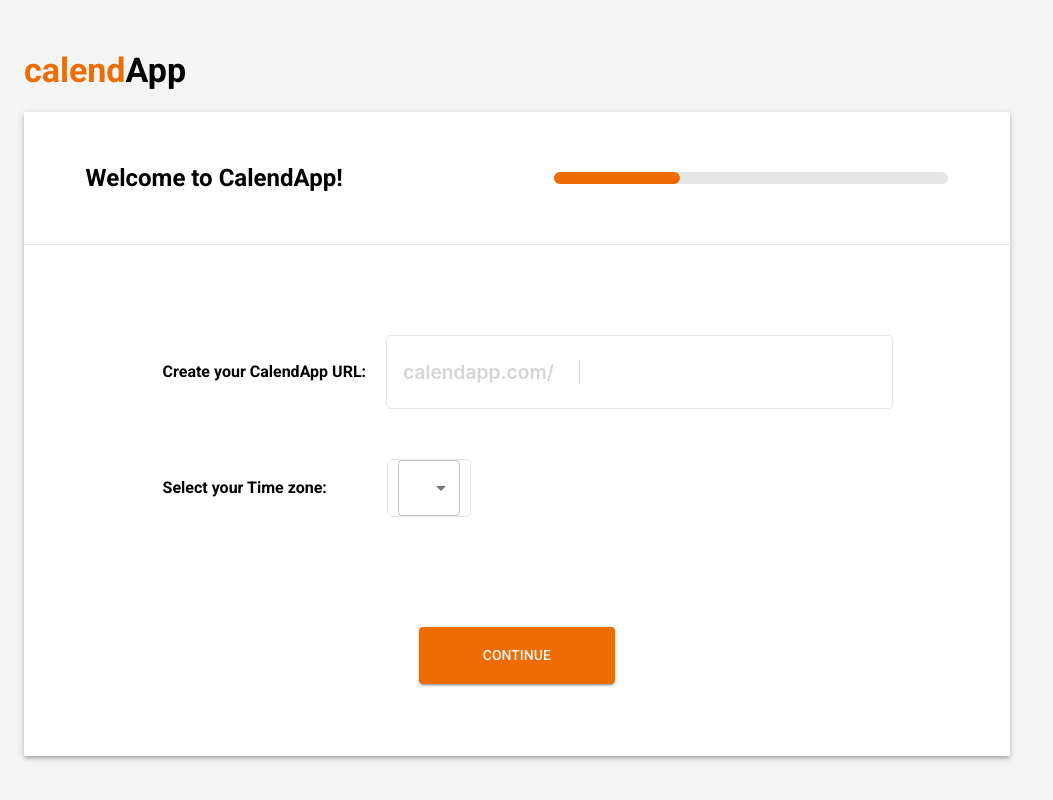
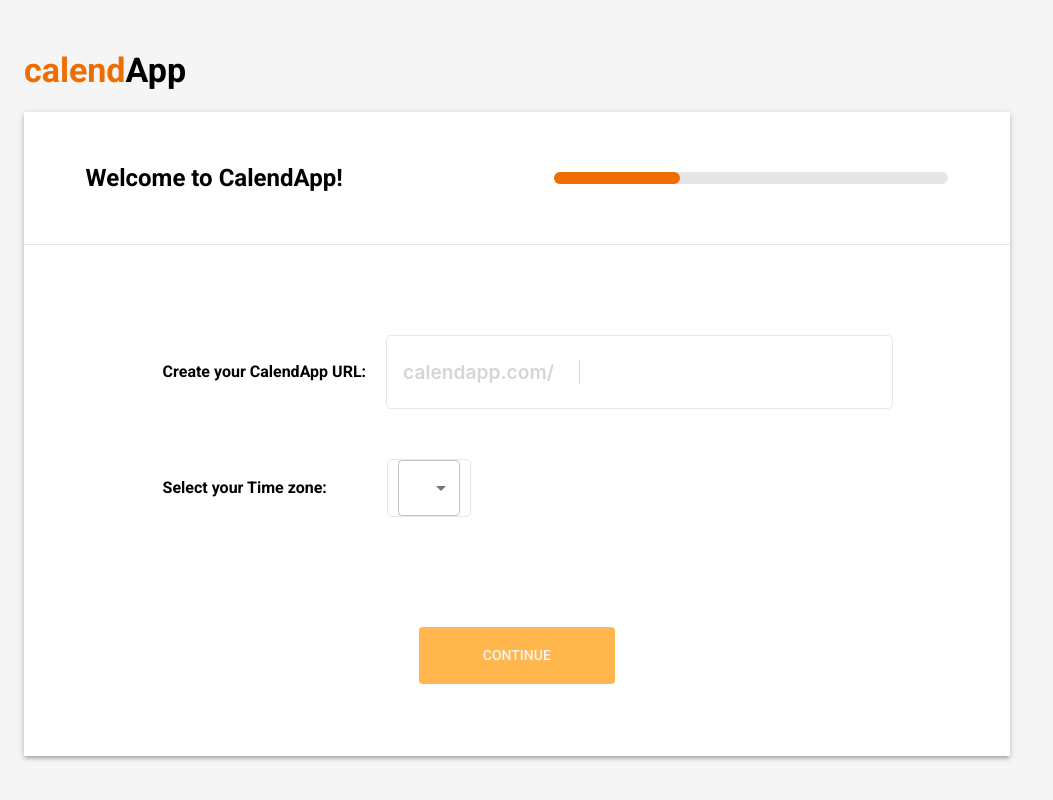
Before and after one commit to hatchways/team-matcha, a React (Create React App) app in the folder client/: page /profileSetup/1 in a window 1280 px wide. Shown: the whole page, without its empty margins (0-1053 px from the left). Built offline with nearby package versions, Linux system fonts and the light colour scheme.

Commit message:
disable-btn feature

```diff
--- a/client/src/pages/ProfileSetupPage/ProfileSetupPage.js
+++ b/client/src/pages/ProfileSetupPage/ProfileSetupPage.js
@@ -31,7 +31,7 @@ class ProfileSetupPage extends Component {
                 {username: "john-doe"},
                 {username: "jane-doe"},
                 {username: "johnny-doe"},
-                {username: "janey-doe"},
+                {username: "janey-doe"}
             ],
             timezonesArr: momentTZ.tz.names()
         }
@@ -45,7 +45,7 @@ class ProfileSetupPage extends Component {
         }
         this.setState((prevState) => {
             return { step: prevState.step + 1 }
-        }, () => console.log(this.state));
+        });
     };
 
     // method: gets the users text-input & dropwDown selection values
@@ -141,6 +141,7 @@ class ProfileSetupPage extends Component {
                     exists={exists}
                     step={step}
                     timezone={timezone}
+                    timezonesArr={this.state.timezonesArr}
                     username={username}
                     handleNextStep={this.handleNextStep}
                     handleUserInput={this.handleUserInput}
--- a/client/src/pages/ProfileSetupPage/ProfileSteps/ProfileStep1/ProfileStep1.js
+++ b/client/src/pages/ProfileSetupPage/ProfileSteps/ProfileStep1/ProfileStep1.js
@@ -24,7 +24,6 @@ const ProfileStep1 = ({ exists, step,
                     <Typography variant="body1" className="step1__form--label">Create your CalendApp URL:</Typography>
                     <Box className="step1__form--input--container">
                         <p className="step1__form--input--placeholder">calendapp.com/</p>
-                        {/*add event handler to check for available unique usernames*/}
                         <input
                             onChange={handleUsernameCheck}
                             className="step1__form--input"
@@ -39,7 +38,6 @@ const ProfileStep1 = ({ exists, step,
                 </Box>
                 <Box className="step1__form--select--wrap">
                     <Typography variant="body1" className="step1__form--label">Select your Time zone:</Typography>
-                    {/*change to a drop down list of time zones*/}
                     <div className="step1__form--select">
                         <Select
                         disableUnderline
@@ -62,16 +60,18 @@ const ProfileStep1 = ({ exists, step,
                             }
                         </Select>
                     </div>
-                    {/*change to a drop down list of time zones*/}
                 </Box>
             </Box>
         </Box>
+        { username.length > 0 && exists === false ?
         <ProfileStepFooter
             handleNextStep={handleNextStep}
             buttonText="Continue"
-            username={username}
-            exists={exists}
-        />
+        /> : <ProfileStepFooter
+                handleNextStep={handleNextStep}
+                buttonText="Continue"
+                disableBtn={true}
+        /> }
     </Box>
     )
 };
--- a/client/src/pages/ProfileSetupPage/ProfileStepsFooter/ProfileStepsFooter.js
+++ b/client/src/pages/ProfileSetupPage/ProfileStepsFooter/ProfileStepsFooter.js
@@ -3,10 +3,11 @@ import React from 'react';
 // import { Link } from 'react-router-dom';
 import { Box, Button } from '@material-ui/core';
 
-const ProfileStepsFooter = ({ buttonText, exists, step, username, handleNextStep, handleDataSubmit }) => {
+const ProfileStepsFooter = ({ buttonText, disableBtn, step, handleNextStep, handleDataSubmit }) => {
     return (
     <Box className="stepsFooter">
         <Button
+            disabled={disableBtn}
             onClick={step === 3 ? handleDataSubmit : handleNextStep}
             variant="contained"
             className="stepsFooter__btn">{buttonText}</Button>
```
